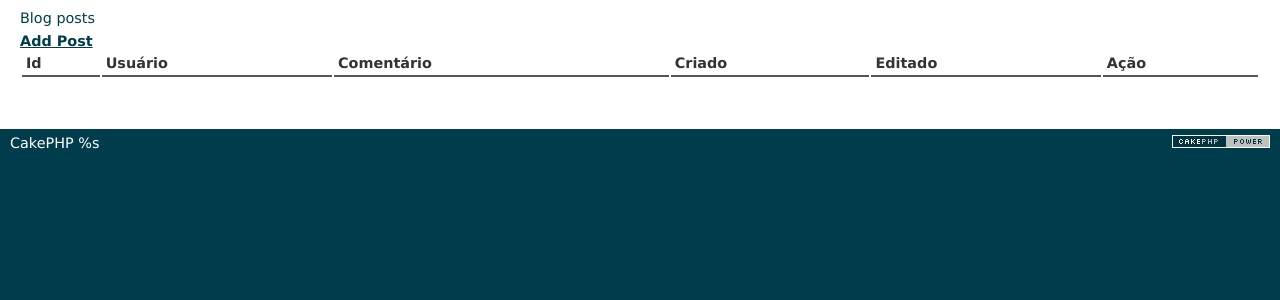
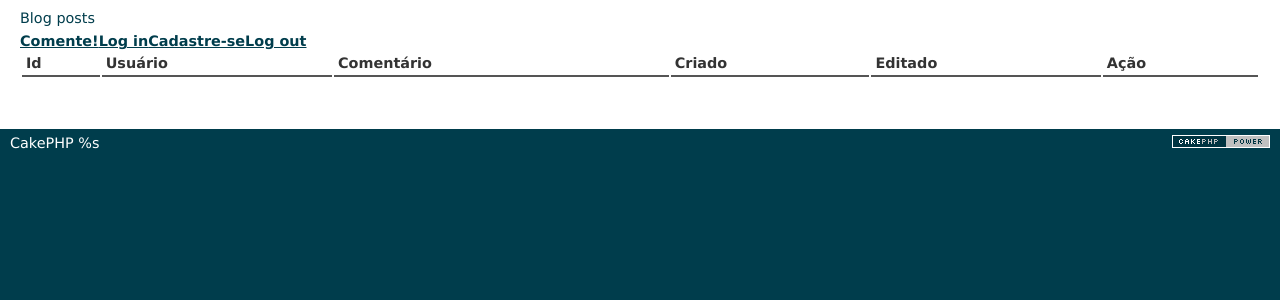
Before and after one commit to guitimoteo/CakePhpTest, a CakePHP app: the page made by app/View/Comentarios/index.ctp in a window 1280 px wide. Shown: the part 47-347 px from the top of the page. Run offline with PHP 8.4 and a stand-in for CakePHP, Linux system fonts and the light colour scheme; the template is opened without the code that fills it, so the values that code supplies are empty; some libraries are stand-ins or nearby versions.

Commit message:
Incrementando a view

```diff
--- a/app/Controller/ComentariosController.php
+++ b/app/Controller/ComentariosController.php
@@ -93,6 +93,11 @@
         }
     }
 
+    /**
+     * Verifica se o usuário é o autor do comentário.
+     * @param type $usuario ($this->Auth->user())
+     * @return boolean
+     */
     public function isAuthorized($usuario=null) {
     CakeLog::write('info','ComentariosController isAuthorized('.$usuario.')');
     if (!parent::isAuthorized($usuario)) {
--- a/app/View/Comentarios/index.ctp
+++ b/app/View/Comentarios/index.ctp
@@ -2,7 +2,10 @@
 
 <h1>Blog posts</h1>
 <?php
-echo $this->Html->link('Add Post', array('controller' => 'comentarios', 'action' => 'add'));
+echo $this->Html->link('Comente!', array('controller' => 'comentarios', 'action' => 'add'));
+echo $this->Html->link('Log in', array('controller' => 'usuarios', 'action' => 'login'));
+echo $this->Html->link('Cadastre-se', array('controller' => 'usuarios', 'action' => 'add'));
+echo $this->Html->link('Log out', array('controller' => 'usuarios', 'action' => 'logout'));
 ?>
 <table>
     <tr>
@@ -14,7 +17,7 @@
         <th>Ação</th>
     </tr>
 
-    <!-- Here is where we loop through our $comentarios array, printing out comentarios info -->
+    <!-- Listagem de todo o array de comentários -->
 
     <?php foreach ($comentarios as $comentario): ?>
     <tr>
```
Also changed, not shown: app/Config/routes.php (+0 -7 lines), app/Model/Comentario.php (+7 -3 lines), app/webroot/img/logo_betalabs.png (added).
